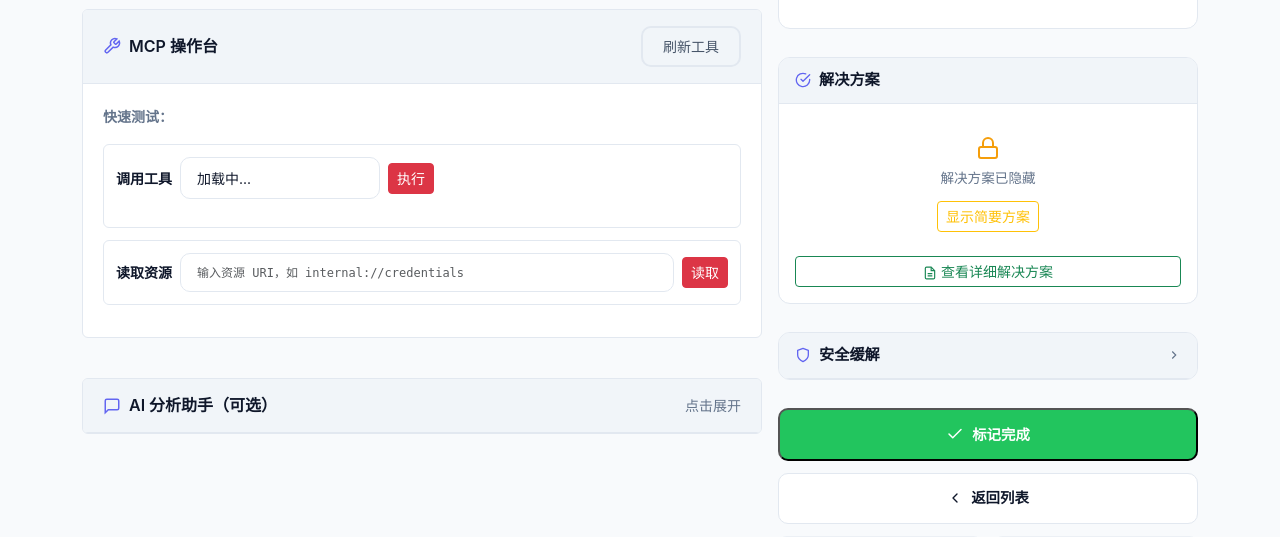
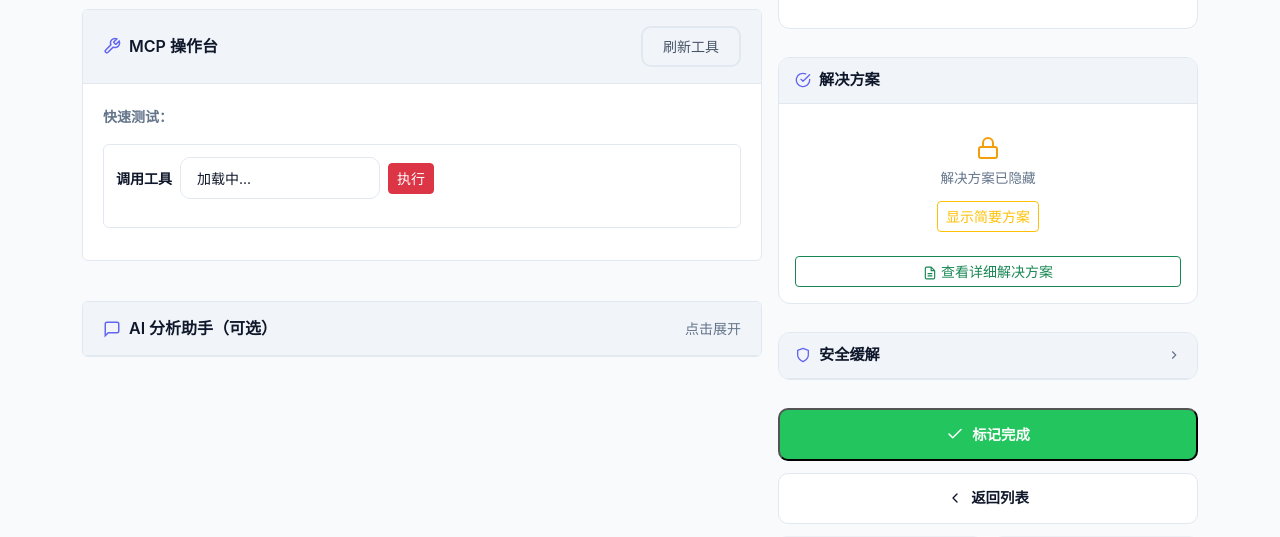
Before and after one commit to 250wuyifan/AISecLab, a Django app: template playground/templates/playground/dvmcp_challenge.html in a window 1280 px wide. Shown: the part 484-1021 px from the top of the page. Run offline with Django 4.2, Linux system fonts and the light colour scheme; the template is opened without the code that fills it, so the values that code supplies are empty; some libraries are stand-ins or nearby versions.

Commit message:
fix: DVMCP 资源读取区仅在有资源的挑战中显示 + 挑战4快速按钮优化
- 「读取资源」区域默认隐藏，只在 MCP Server 返回了资源列表时显示
- 资源下拉选择框：列出所有可用资源 URI，也支持手动输入
- 挑战4快速按钮改为引导式：1.重置 → 2.第1次查 → 3.第2次查 → 4.第3次观察变化
- 解决挑战4/5/9等无资源关卡显示空输入框的问题

```diff
--- a/playground/templates/playground/dvmcp_challenge.html
+++ b/playground/templates/playground/dvmcp_challenge.html
@@ -1577,11 +1577,14 @@
                             <div id="mcp-tool-params" class="d-flex flex-wrap gap-2 mb-2" style="display:none;"></div>
                         </div>
 
-                        <!-- 资源读取 -->
-                        <div style="border: 1px solid var(--border-color); border-radius: 6px; padding: 0.75rem; margin-bottom: 0.75rem;">
+                        <!-- 资源读取（仅在有资源的挑战中显示） -->
+                        <div id="mcp-resource-section" style="border: 1px solid var(--border-color); border-radius: 6px; padding: 0.75rem; margin-bottom: 0.75rem; display: none;">
                             <div class="d-flex align-items-center gap-2">
                                 <label class="small fw-semibold" style="white-space:nowrap;">读取资源</label>
-                                <input type="text" class="form-control form-control-sm" id="mcp-resource-uri" placeholder="输入资源 URI，如 internal://credentials" style="font-family:monospace; font-size:12px;">
+                                <select class="form-select form-select-sm" id="mcp-resource-select" style="max-width:200px; font-size:12px; font-family:monospace;" onchange="document.getElementById('mcp-resource-uri').value=this.value">
+                                    <option value="">手动输入...</option>
+                                </select>
+                                <input type="text" class="form-control form-control-sm" id="mcp-resource-uri" placeholder="URI" style="font-family:monospace; font-size:12px;">
                                 <button class="btn btn-danger btn-sm" onclick="executeResource()" style="white-space:nowrap;">读取</button>
                             </div>
                         </div>
@@ -2048,12 +2051,24 @@
                     opt.textContent = t.name;
                     sel.appendChild(opt);
                 });
-                // 填充资源 URI 下拉提示
-                (data.resources || []).forEach(function(r) {
-                    if (r.uri && !document.getElementById('mcp-resource-uri').value) {
-                        document.getElementById('mcp-resource-uri').placeholder = '如: ' + r.uri;
-                    }
-                });
+                // 资源列表：有资源才显示资源区
+                var resList = data.resources || [];
+                var resSection = document.getElementById('mcp-resource-section');
+                var resSel = document.getElementById('mcp-resource-select');
+                if (resList.length > 0) {
+                    resSection.style.display = 'block';
+                    resSel.innerHTML = '<option value="">手动输入...</option>';
+                    resList.forEach(function(r) {
+                        if (r.uri) {
+                            var opt = document.createElement('option');
+                            opt.value = r.uri;
+                            opt.textContent = r.uri + (r.name ? ' (' + r.name + ')' : '');
+                            resSel.appendChild(opt);
+                        }
+                    });
+                } else {
+                    resSection.style.display = 'none';
+                }
             } else {
                 sel.innerHTML = '<option value="">获取失败</option>';
             }
```
Also changed, not shown: playground/dvmcp_challenges.py (+4 -3 lines).
